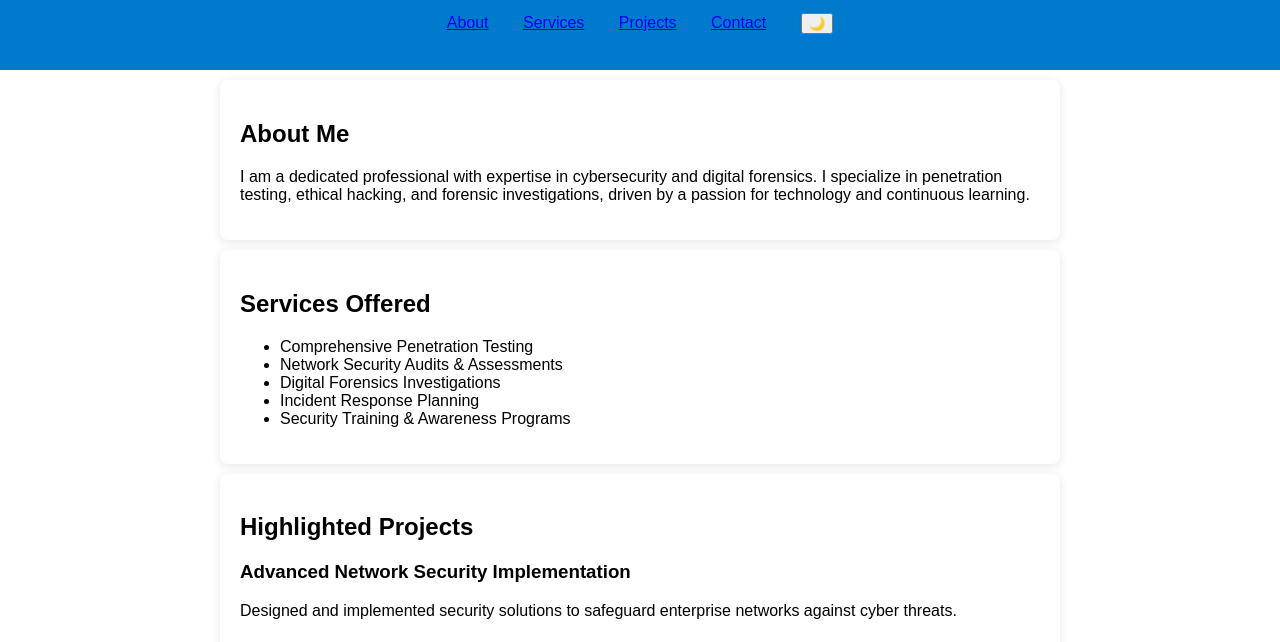
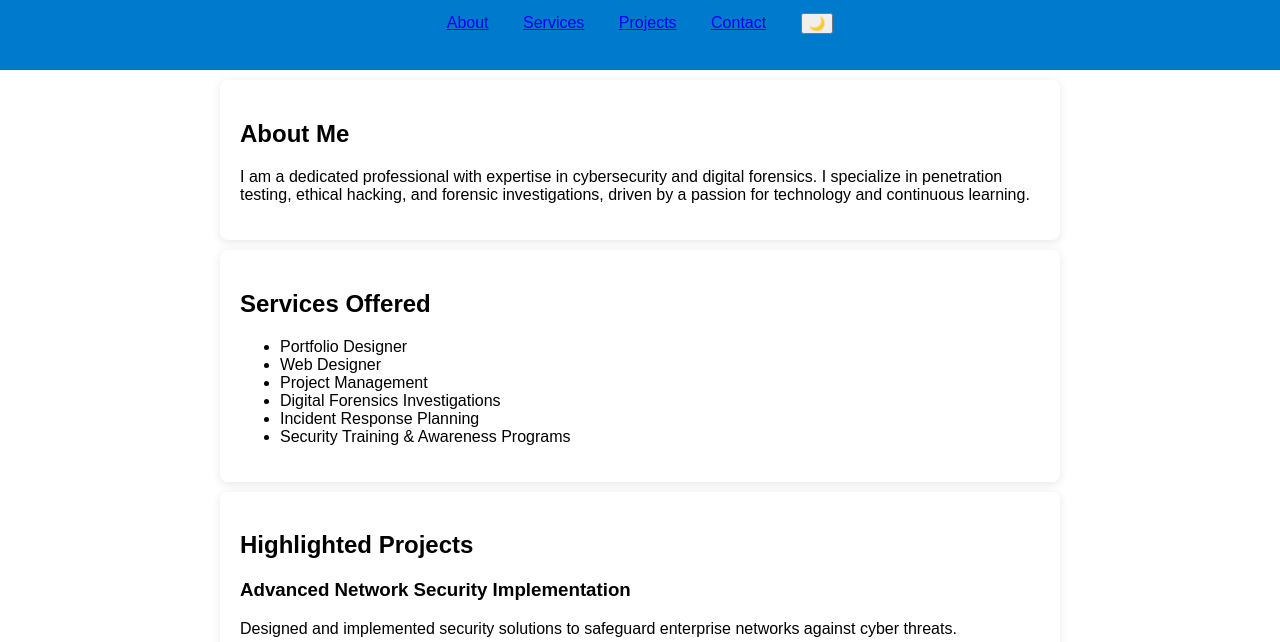
Before and after one commit to mikethrills/Portfolio, a plain HTML site: page index.html in a window 1280 px wide. Shown: the part 121-763 px from the top of the page. Drawn offline with Linux system fonts and the light colour scheme.

Commit message:
Updated portfolio

```diff
--- a/index.html
+++ b/index.html
@@ -3,7 +3,7 @@
 <head>
     <meta charset="UTF-8">
     <meta name="viewport" content="width=device-width, initial-scale=1.0">
-    <title>Michael Mutie | Portfolio</title>
+    <title>Portfolio</title>
     <link rel="stylesheet" href="css/styles.css">
     <script src="https://kit.fontawesome.com/a076d05399.js" crossorigin="anonymous"></script>
 
@@ -40,8 +40,9 @@
     <section id="services">
         <h2>Services Offered</h2>
         <ul>
-            <li>Comprehensive Penetration Testing</li>
-            <li>Network Security Audits & Assessments</li>
+            <li>Portfolio Designer</li>
+            <li>Web Designer</li>
+            <li>Project Management</li>
             <li>Digital Forensics Investigations</li>
             <li>Incident Response Planning</li>
             <li>Security Training & Awareness Programs</li>
```
